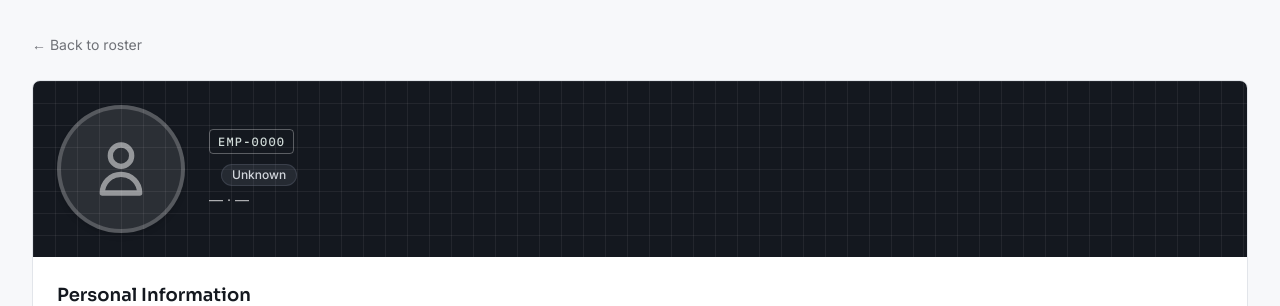
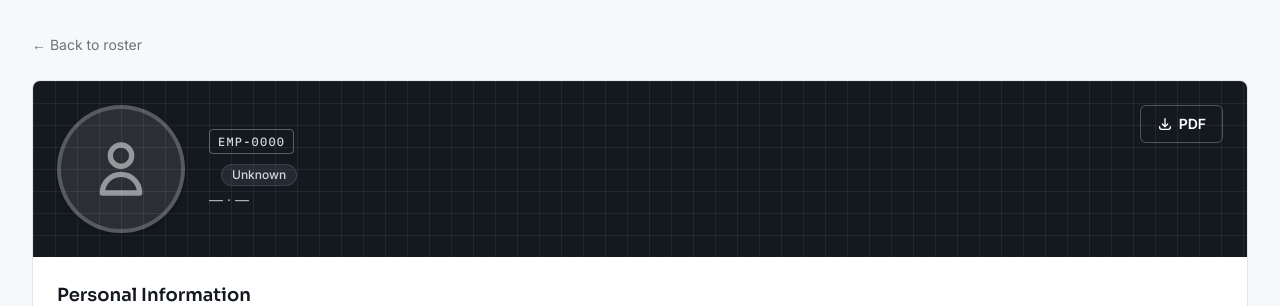
Before and after one commit to RoshD-08/employee_crud, a Python web app: template templates/view_employee.html in a window 1280 px wide. Shown: the part 76-382 px from the top of the page. Run offline with Jinja, Linux system fonts and the light colour scheme; the template is opened without the code that fills it, so the values that code supplies are empty; some libraries are stand-ins or nearby versions.

Commit message:
feat: add download button for employee profile PDF

```diff
--- a/templates/view_employee.html
+++ b/templates/view_employee.html
@@ -45,6 +45,13 @@
         </div>
       </div>
       <div class="flex items-center gap-2 shrink-0">
+
+        <a href="{{ url_for('download_profile_pdf', id=employee.id) }}"
+           class="rounded-md border border-white/25 hover:bg-white/10 transition-colors text-white text-sm font-semibold px-4 py-2 flex items-center gap-1.5" title="Download Profile PDF">
+          <svg class="w-4 h-4" fill="none" stroke="currentColor" viewBox="0 0 24 24"><path stroke-linecap="round" stroke-linejoin="round" stroke-width="2" d="M4 16v1a3 3 0 003 3h10a3 3 0 003-3v-1m-4-4l-4 4m0 0l-4-4m4 4V4"></path></svg>
+          PDF
+        </a>
+
         {% if g.user and g.user.role in ["Admin", "HR"] %}
         <a href="{{ url_for('edit_employee', employee_id=employee.id) }}"
            class="rounded-md bg-accent hover:bg-accent-dark transition-colors text-white text-sm font-semibold px-4 py-2">
```
